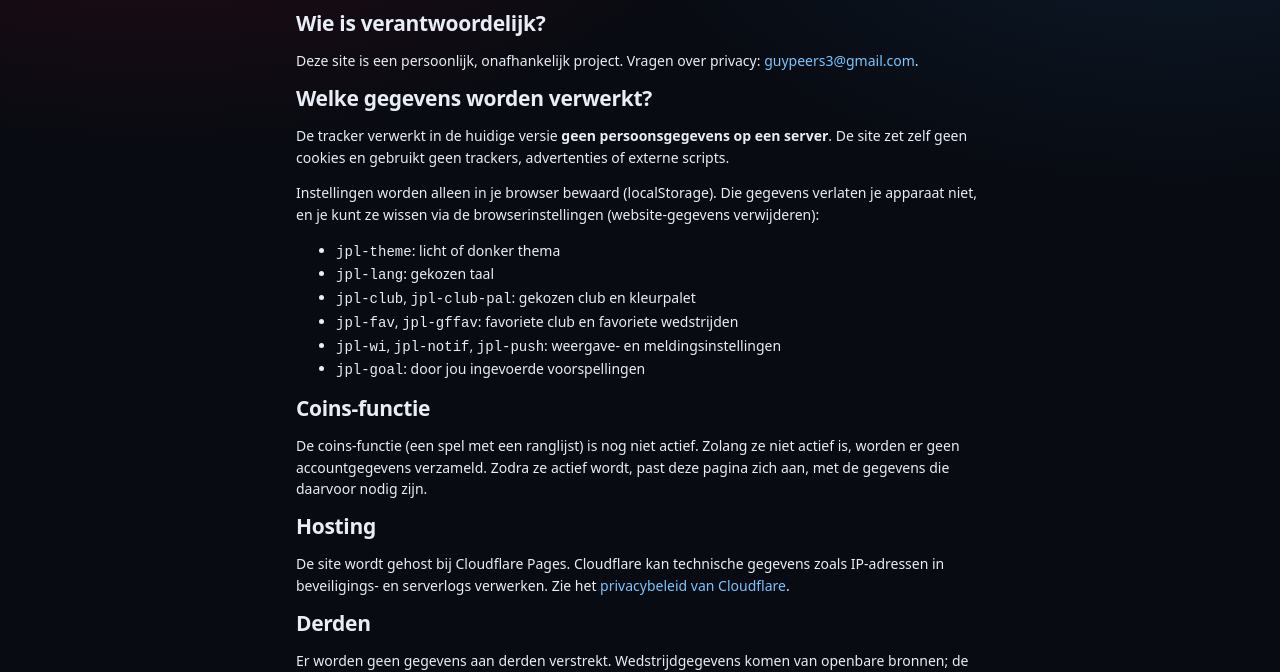
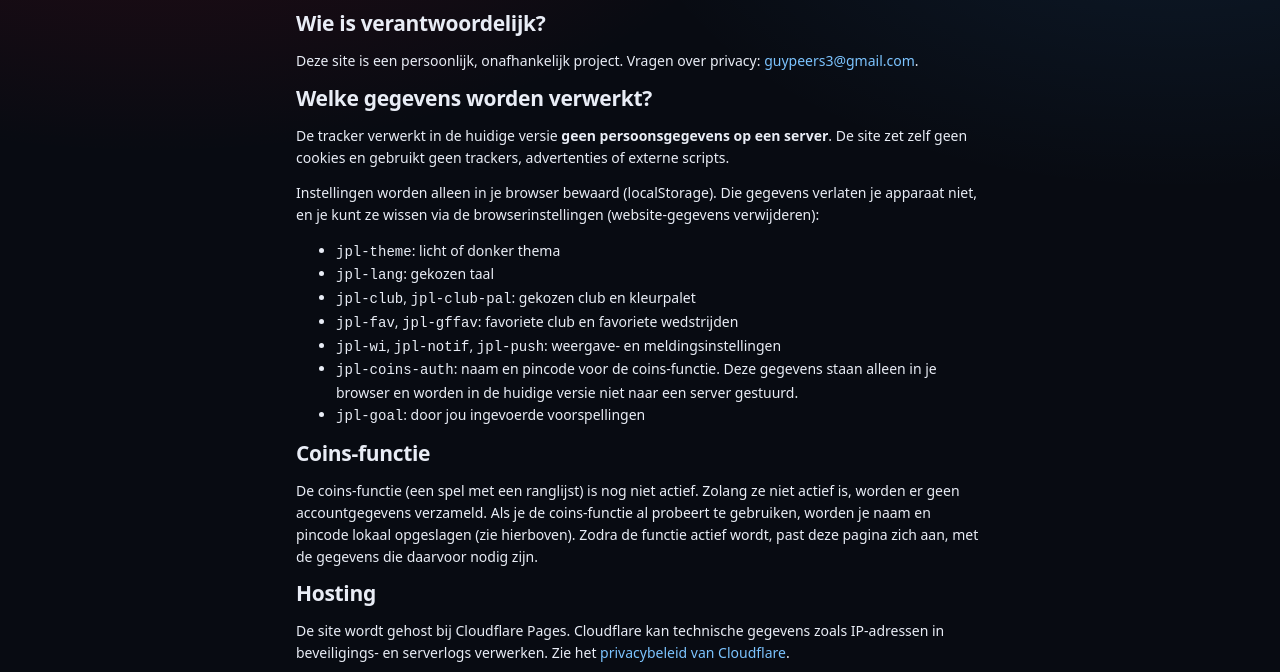
Before and after one commit to guypeers2-cmyk/jpl-tracker, a website: page privacy.html in a window 1280 px wide. Shown: the part 132-804 px from the top of the page. Drawn offline with Linux system fonts and the light colour scheme.

Commit message:
Privacypagina: jpl-coins-auth toegevoegd

```diff
--- a/privacy.html
+++ b/privacy.html
@@ -25,11 +25,12 @@
     <li><code>jpl-club</code>, <code>jpl-club-pal</code>: gekozen club en kleurpalet</li>
     <li><code>jpl-fav</code>, <code>jpl-gffav</code>: favoriete club en favoriete wedstrijden</li>
     <li><code>jpl-wi</code>, <code>jpl-notif</code>, <code>jpl-push</code>: weergave- en meldingsinstellingen</li>
+    <li><code>jpl-coins-auth</code>: naam en pincode voor de coins-functie. Deze gegevens staan alleen in je browser en worden in de huidige versie niet naar een server gestuurd.</li>
     <li><code>jpl-goal</code>: door jou ingevoerde voorspellingen</li>
   </ul>
 
   <h2>Coins-functie</h2>
-  <p>De coins-functie (een spel met een ranglijst) is nog niet actief. Zolang ze niet actief is, worden er geen accountgegevens verzameld. Zodra ze actief wordt, past deze pagina zich aan, met de gegevens die daarvoor nodig zijn.</p>
+  <p>De coins-functie (een spel met een ranglijst) is nog niet actief. Zolang ze niet actief is, worden er geen accountgegevens verzameld. Als je de coins-functie al probeert te gebruiken, worden je naam en pincode lokaal opgeslagen (zie hierboven). Zodra de functie actief wordt, past deze pagina zich aan, met de gegevens die daarvoor nodig zijn.</p>
 
   <h2>Hosting</h2>
   <p>De site wordt gehost bij Cloudflare Pages. Cloudflare kan technische gegevens zoals IP-adressen in beveiligings- en serverlogs verwerken. Zie het <a href="https://www.cloudflare.com/privacypolicy/" rel="noopener noreferrer" target="_blank">privacybeleid van Cloudflare</a>.</p>
```
